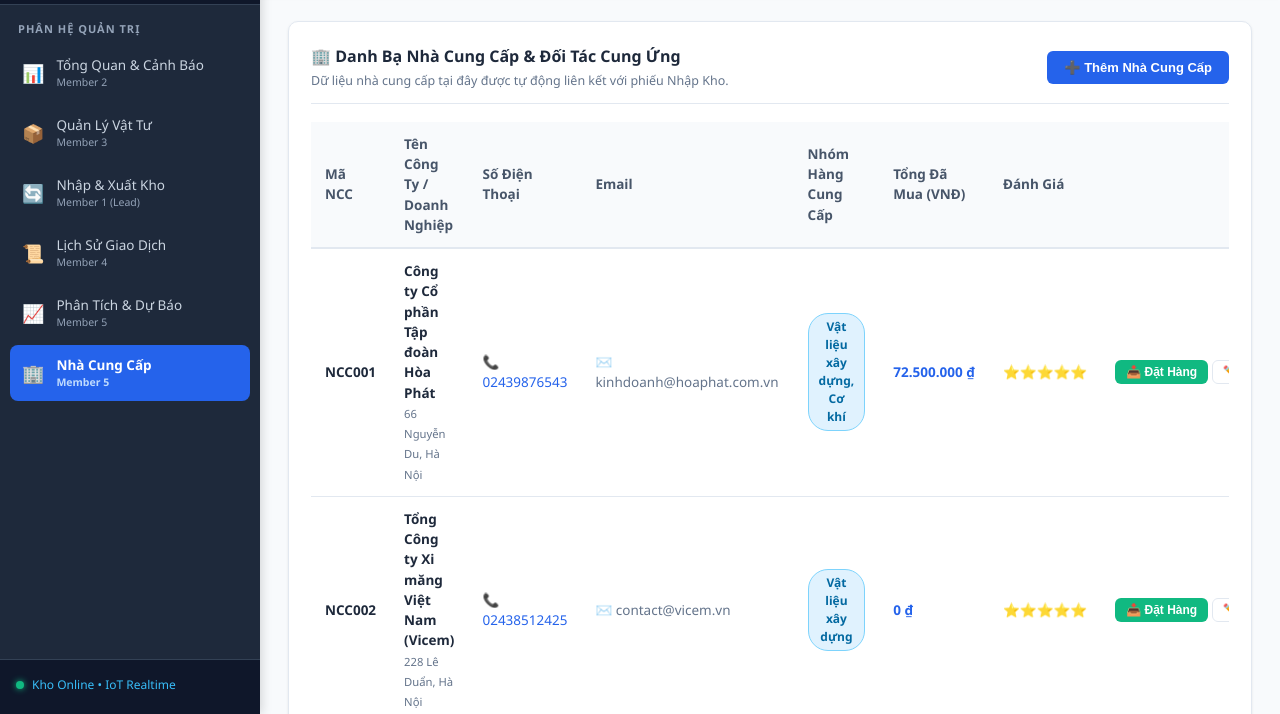
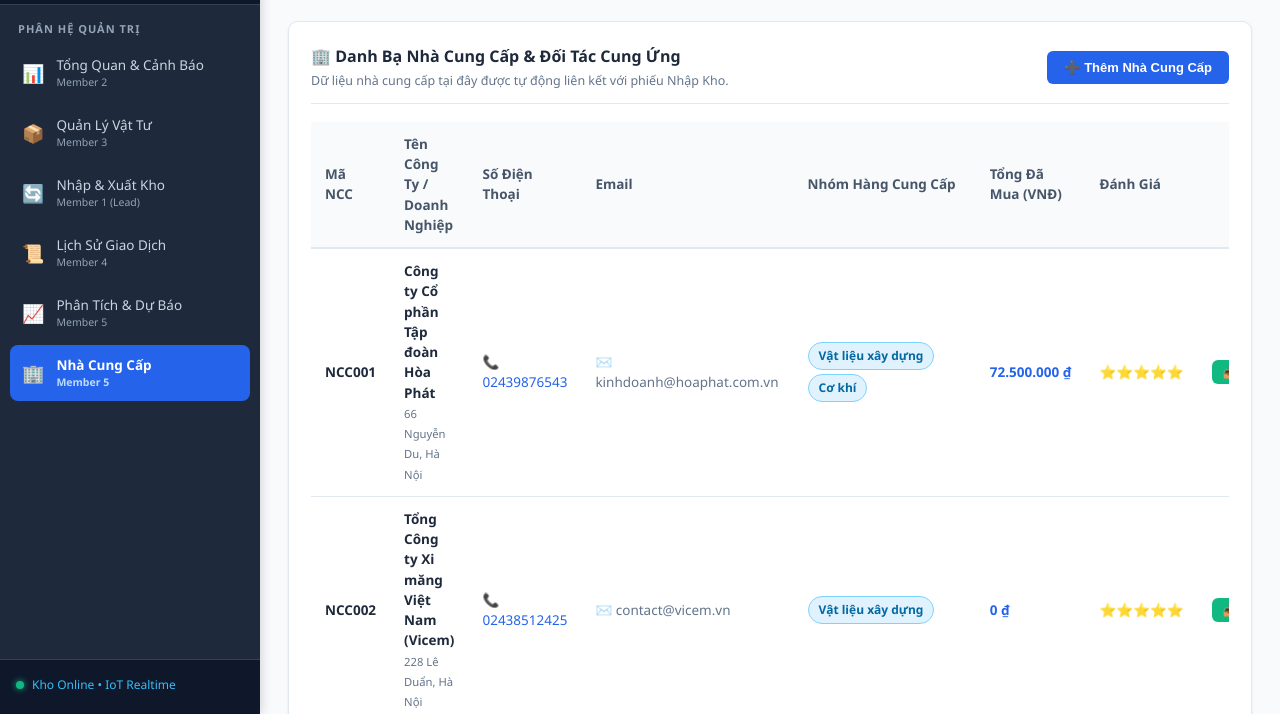
Before and after one commit to Phat1412-decipher/TKW, a plain HTML site: page suppliers.html in a window 1280 px wide. Shown: the part 86-800 px from the top of the page. Drawn offline with Linux system fonts and the light colour scheme.

Commit message:
ui: toi uu hien thi nhom hang cung cap thanh cac badge rieng biet khong bi xuong dong

```diff
--- a/assets/css/common.css
+++ b/assets/css/common.css
@@ -454,6 +454,7 @@ body {
 /* --- NHÃN TRẠNG THÁI (STATUS BADGES - BẮT BUỘC THEO ĐỀ BÀI) --- */
 .badge {
   display: inline-flex;
+  white-space: nowrap;
   align-items: center;
   gap: 6px;
   padding: 4px 10px;
--- a/assets/css/style.css
+++ b/assets/css/style.css
@@ -454,6 +454,7 @@ body {
 /* --- NHÃN TRẠNG THÁI (STATUS BADGES - BẮT BUỘC THEO ĐỀ BÀI) --- */
 .badge {
   display: inline-flex;
+  white-space: nowrap;
   align-items: center;
   gap: 6px;
   padding: 4px 10px;
--- a/assets/js/suppliers.js
+++ b/assets/js/suppliers.js
@@ -58,7 +58,16 @@ function renderSuppliersTable() {
               ✉️ ${s.email}
             </a>
           </td>
-          <td><span class="badge badge-info">${s.categories || 'Vật tư tổng hợp'}</span></td>
+          <td style="min-width: 170px;">
+            <div style="display: flex; flex-wrap: wrap; gap: 4px; align-items: center;">
+              ${(s.categories || 'Vật tư tổng hợp')
+                .split(',')
+                .map(c => c.trim())
+                .filter(Boolean)
+                .map(c => `<span class="badge badge-info" style="white-space: nowrap;">${c}</span>`)
+                .join('')}
+            </div>
+          </td>
           <td><strong style="color:var(--primary); font-size:13.5px;">${DB.formatCurrency(totalBought)}</strong></td>
           <td><span title="${s.rating || 5} sao">${stars}</span></td>
           <td style="text-align: right; white-space: nowrap;">
@@ -88,7 +97,14 @@ function renderSuppliersTable() {
               <span class="mobile-sku-badge">${s.id}</span>
               <span style="font-size:12px;">${stars}</span>
             </div>
-            <span class="badge badge-info">${s.categories || 'Vật tư tổng hợp'}</span>
+            <div style="display: flex; flex-wrap: wrap; gap: 4px; align-items: center;">
+              ${(s.categories || 'Vật tư tổng hợp')
+                .split(',')
+                .map(c => c.trim())
+                .filter(Boolean)
+                .map(c => `<span class="badge badge-info" style="white-space: nowrap;">${c}</span>`)
+                .join('')}
+            </div>
           </div>
           <h4 class="mobile-item-title">${s.name}</h4>
           <div class="mobile-item-sub">📍 ${s.address || 'Trụ sở đối tác'}</div>
--- a/suppliers.html
+++ b/suppliers.html
@@ -36,7 +36,7 @@
                   <th>Tên Công Ty / Doanh Nghiệp</th>
                   <th>Số Điện Thoại</th>
                   <th>Email</th>
-                  <th>Nhóm Hàng Cung Cấp</th>
+                  <th style="min-width: 170px;">Nhóm Hàng Cung Cấp</th>
                   <th>Tổng Đã Mua (VNĐ)</th>
                   <th>Đánh Giá</th>
                   <th style="text-align: right;">Thao Tác</th>
```
